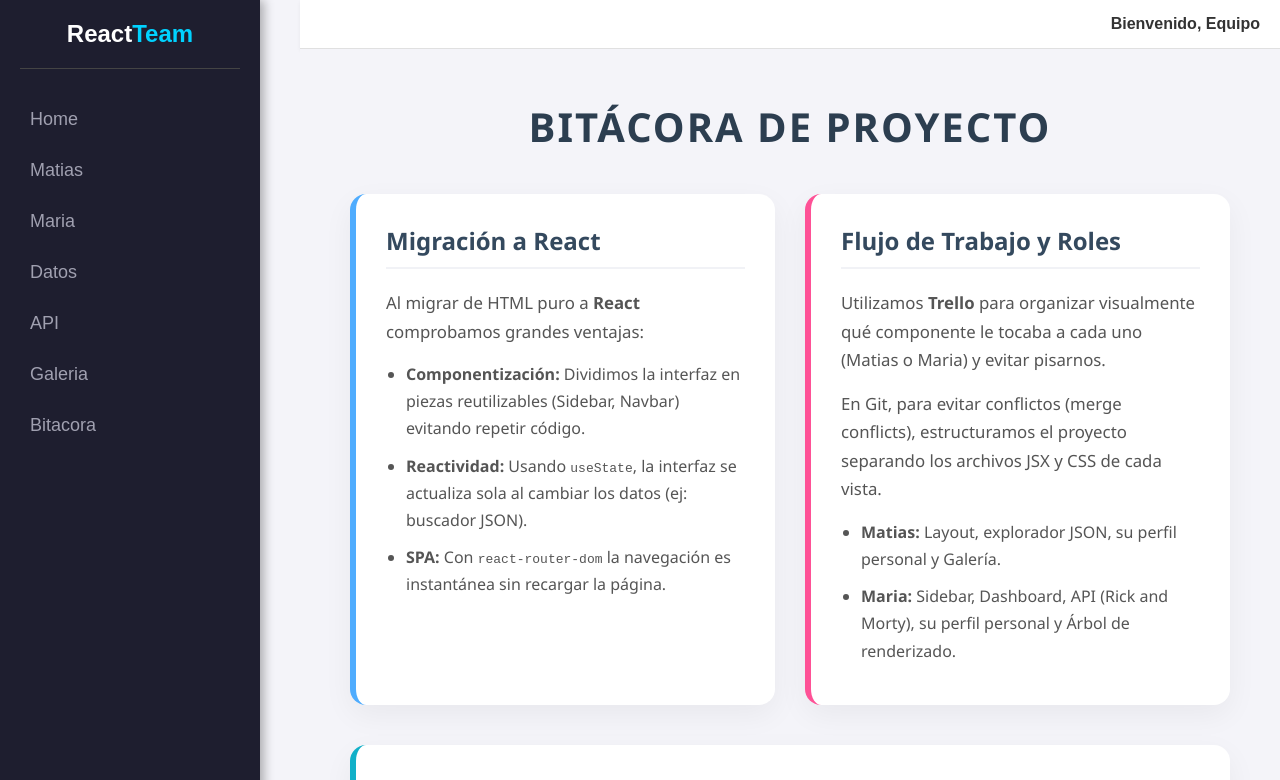
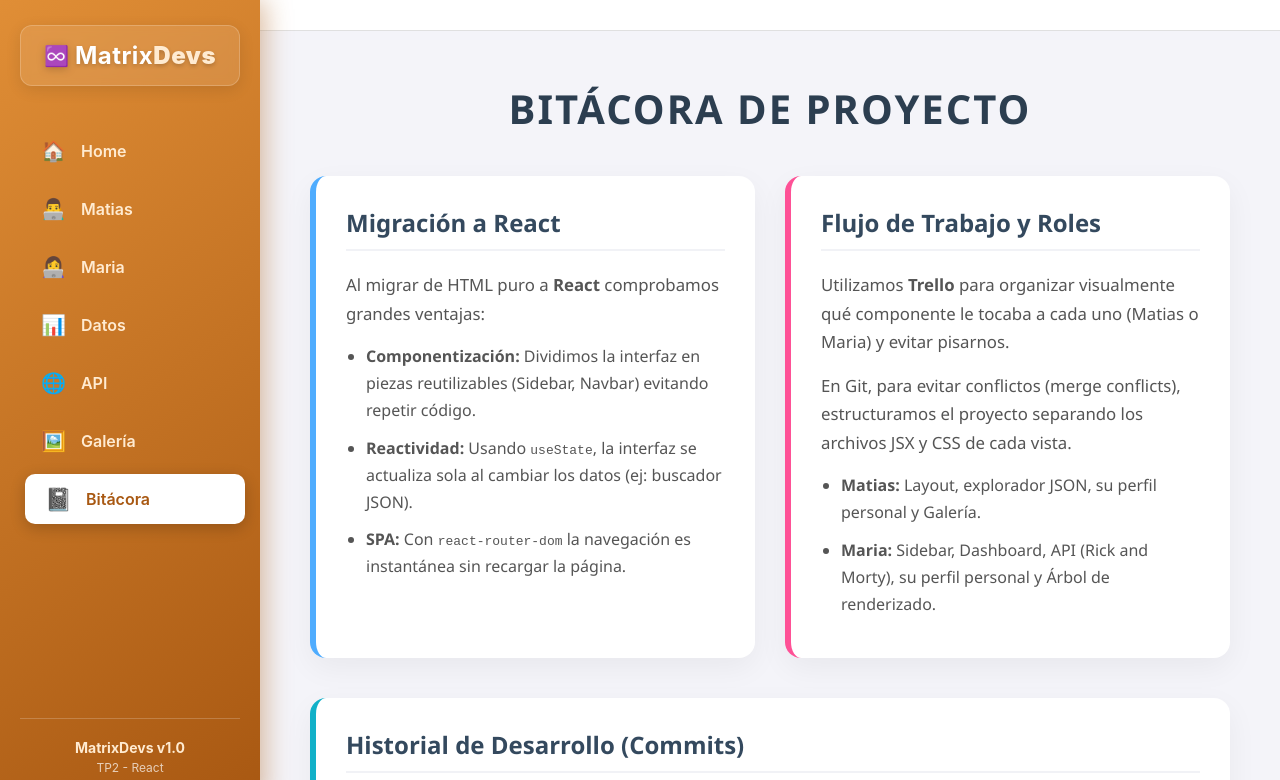
Before and after one commit to Matihp/TP2-Proyecto-React, a React (Vite) app: page /bitacora in a window 1280 px wide. Shown: the top 780 px of the page. Built offline with nearby package versions, Linux system fonts and the light colour scheme.

Commit message:
refactor layout responsiveness

```diff
--- a/src/App.jsx
+++ b/src/App.jsx
@@ -8,6 +8,7 @@ import DataExplorer from './views/DataExplorer/DataExplorer';
 import ApiIntegration from './views/ApiIntegration/ApiIntegration';
 import Bitacora from './views/Bitacora/Bitacora';
 import RenderTree from './views/RenderTree/RenderTree';
+import Gallery from './views/Gallery/Gallery';
 
 function App() {
   return (
@@ -19,7 +20,7 @@ function App() {
           <Route path="maria" element={<MariaProfile />} />
           <Route path="datos" element={<DataExplorer />} />
           <Route path="api" element={<ApiIntegration />} />
-          <Route path="galeria" element={<div>Galería vacía</div>} />
+          <Route path="galeria" element={<Gallery />} />
           <Route path="bitacora" element={<Bitacora />} />
           <Route path="arbol" element={<RenderTree />} />
         </Route>
--- a/src/components/Layout/Layout.css
+++ b/src/components/Layout/Layout.css
@@ -7,7 +7,7 @@
   display: flex;
   flex-direction: column;
   flex: 1;
-  margin-left: 300px;
+  margin-left: 260px;
 }
 
 .contenido-principal {
@@ -15,3 +15,24 @@
   flex: 1;
   background-color: #f4f4f9;
 }
+
+.fondo-oscuro {
+  display: none;
+}
+
+@media screen and (max-width: 768px) {
+  .contenedor-principal {
+    margin-left: 0;
+  }
+
+  .fondo-oscuro {
+    display: block;
+    position: fixed;
+    top: 0;
+    left: 0;
+    width: 100%;
+    height: 100%;
+    background: rgba(0, 0, 0, 0.5);
+    z-index: 99;
+  }
+}
--- a/src/components/Layout/Layout.jsx
+++ b/src/components/Layout/Layout.jsx
@@ -1,15 +1,26 @@
-import React from 'react';
+import React, { useState } from 'react';
 import { Outlet } from 'react-router-dom';
 import Sidebar from '../Sidebar/Sidebar';
 import Navbar from '../Navbar/Navbar';
 import './Layout.css';
 
 const Layout = () => {
+  const [menuAbierto, setMenuAbierto] = useState(false);
+
+  const toggleMenu = () => {
+    setMenuAbierto(!menuAbierto);
+  };
+
+  const cerrarMenu = () => {
+    setMenuAbierto(false);
+  };
+
   return (
     <div className="contenedor-layout">
-      <Sidebar />
+      <Sidebar abierto={menuAbierto} cerrar={cerrarMenu} />
+      {menuAbierto && <div className="fondo-oscuro" onClick={cerrarMenu}></div>}
       <div className="contenedor-principal">
-        <Navbar />
+        <Navbar toggleMenu={toggleMenu} />
         <main className="contenido-principal">
           <Outlet />
         </main>
--- a/src/components/Navbar/Navbar.css
+++ b/src/components/Navbar/Navbar.css
@@ -4,10 +4,37 @@
   border-bottom: 1px solid #e0e0e0;
   display: flex;
   justify-content: flex-end;
+  align-items: center;
   box-shadow: 0 2px 4px rgba(0,0,0,0.05);
+}
+
+.boton-hamburguesa {
+  display: none;
+  background: none;
+  border: none;
+  font-size: 28px;
+  cursor: pointer;
+  color: #333;
+  padding: 5px 10px;
+  border-radius: 8px;
+  transition: background 0.2s ease;
+}
+
+.boton-hamburguesa:hover {
+  background-color: #f0f0f0;
 }
 
 .texto-bienvenida {
   font-weight: bold;
   color: #333;
 }
+
+@media screen and (max-width: 768px) {
+  .navbar-superior {
+    justify-content: space-between;
+  }
+
+  .boton-hamburguesa {
+    display: block;
+  }
+}
--- a/src/components/Navbar/Navbar.jsx
+++ b/src/components/Navbar/Navbar.jsx
@@ -1,11 +1,14 @@
 import React from 'react';
 import './Navbar.css';
 
-const Navbar = () => {
+const Navbar = ({ toggleMenu }) => {
   return (
     <nav className="navbar-superior">
+      <button className="boton-hamburguesa" onClick={toggleMenu}>
+        ☰
+      </button>
       <div className="contenedor-usuario">
-        <span className="texto-bienvenida">Bienvenido, Equipo</span>
+
       </div>
     </nav>
   );
--- a/src/components/Sidebar/Sidebar.css
+++ b/src/components/Sidebar/Sidebar.css
@@ -1,32 +1,52 @@
 .sidebar {
   width: 260px;
   height: 100vh;
-  background-color: #1e1e2f;
+  background: linear-gradient(145deg, #e08e36 0%, #a85812 100%);
   position: fixed;
   top: 0;
   left: 0;
   display: flex;
   flex-direction: column;
-  padding: 20px;
-  box-shadow: 4px 0 10px rgba(0, 0, 0, 0.3);
+  padding: 25px 20px;
+  box-shadow: 5px 0 25px rgba(168, 88, 18, 0.4);
   color: white;
-  font-family: Arial, sans-serif;
+  font-family: 'Inter', system-ui, -apple-system, sans-serif;
+  z-index: 100;
 }
 
 .contenedor-logo {
-  text-align: center;
-  margin-bottom: 30px;
-  border-bottom: 1px solid #444;
-  padding-bottom: 20px;
+  display: flex;
+  align-items: center;
+  justify-content: center;
+  gap: 6px;
+  margin-bottom: 40px;
+  background: rgba(255, 255, 255, 0.1);
+  padding: 15px;
+  border-radius: 12px;
+  border: 1px solid rgba(255, 255, 255, 0.2);
+  backdrop-filter: blur(5px);
+  box-shadow: 0 4px 15px rgba(0,0,0,0.1);
+}
+
+.logo-icono {
+  font-size: 20px;
+  filter: drop-shadow(0 2px 4px rgba(0,0,0,0.2));
 }
 
 .titulo-logo {
   font-size: 24px;
   margin: 0;
+  letter-spacing: 0.5px;
+  text-shadow: 0 2px 4px rgba(0,0,0,0.2);
 }
 
 .resaltado-logo {
-  color: #00d2ff;
+  color: #ffebd1;
+  font-weight: 900;
+}
+
+.contenedor-enlaces {
+  flex: 1;
 }
 
 .lista-enlaces {
@@ -35,7 +55,7 @@
   margin: 0;
   display: flex;
   flex-direction: column;
-  gap: 10px;
+  gap: 8px;
 }
 
 .item-enlace {
@@ -43,16 +63,74 @@
 }
 
 .link-enlace {
-  display: block;
+  display: flex;
+  align-items: center;
+  gap: 15px;
   text-decoration: none;
-  color: #a0a0b0;
-  font-size: 18px;
-  padding: 10px;
-  border-radius: 5px;
-  transition: 0.3s;
+  color: #ffebd1;
+  font-size: 16px;
+  padding: 12px 20px;
+  border-radius: 10px;
+  transition: all 0.3s cubic-bezier(0.4, 0, 0.2, 1);
+  font-weight: 600;
+  border: 1px solid transparent;
+}
+
+.icono-enlace {
+  font-size: 20px;
+  transition: transform 0.3s ease;
 }
 
 .link-enlace:hover {
-  background-color: #2a2a3f;
-  color: #00d2ff;
+  background-color: rgba(255, 255, 255, 0.15);
+  color: #ffffff;
+  transform: translateX(5px);
+  border-color: rgba(255, 255, 255, 0.3);
+  box-shadow: 0 4px 12px rgba(0,0,0,0.1);
 }
+
+.link-enlace:hover .icono-enlace {
+  transform: scale(1.2);
+}
+
+.link-enlace.activo {
+  background-color: #ffffff;
+  color: #a85812;
+  box-shadow: 0 4px 15px rgba(0,0,0,0.2);
+  transform: translateX(5px);
+}
+
+.link-enlace.activo .icono-enlace {
+  transform: scale(1.1);
+}
+
+.sidebar-footer {
+  margin-top: auto;
+  padding-top: 20px;
+  border-top: 1px solid rgba(255, 255, 255, 0.2);
+  text-align: center;
+}
+
+.info-version {
+  font-size: 14px;
+  color: #ffebd1;
+  font-weight: bold;
+}
+
+.sub-info {
+  font-size: 12px;
+  color: rgba(255, 255, 255, 0.7);
+  font-weight: normal;
+  margin-top: 4px;
+}
+
+@media screen and (max-width: 768px) {
+  .sidebar {
+    transform: translateX(-100%);
+    transition: transform 0.3s ease;
+  }
+
+  .sidebar.sidebar-abierto {
+    transform: translateX(0);
+  }
+}
--- a/src/components/Sidebar/Sidebar.jsx
+++ b/src/components/Sidebar/Sidebar.jsx
@@ -1,22 +1,50 @@
 import React from 'react';
 import './Sidebar.css';
-import { Link } from 'react-router-dom';
+import { Link, useLocation } from 'react-router-dom';
 
-const Sidebar = () => {
+const Sidebar = ({ abierto, cerrar }) => {
+  const location = useLocation();
+
+  const navItems = [
+    { path: '/', name: 'Home', icon: '🏠' },
+    { path: '/matias', name: 'Matias', icon: '👨‍💻' },
+    { path: '/maria', name: 'Maria', icon: '👩‍💻' },
+    { path: '/datos', name: 'Datos', icon: '📊' },
+    { path: '/api', name: 'API', icon: '🌐' },
+    { path: '/galeria', name: 'Galería', icon: '🖼️' },
+    { path: '/bitacora', name: 'Bitácora', icon: '📓' },
+  ];
+
   return (
-    <aside className="sidebar">
+    <aside className={`sidebar ${abierto ? 'sidebar-abierto' : ''}`}>
       <div className="contenedor-logo">
-        <h2 className="titulo-logo">React<span className="resaltado-logo">Team</span></h2>
+        <div className="logo-icono">♾️</div>
+        <h2 className="titulo-logo">Matrix<span className="resaltado-logo">Devs</span></h2>
       </div>
-      <ul className="lista-enlaces">
-        <li className="item-enlace"><Link to="/" className="link-enlace">Home</Link></li>
-        <li className="item-enlace"><Link to="/matias" className="link-enlace">Matias</Link></li>
-        <li className="item-enlace"><Link to="/maria" className="link-enlace">Maria</Link></li>
-        <li className="item-enlace"><Link to="/datos" className="link-enlace">Datos</Link></li>
-        <li className="item-enlace"><Link to="/api" className="link-enlace">API</Link></li>
-        <li className="item-enlace"><Link to="/galeria" className="link-enlace">Galeria</Link></li>
-        <li className="item-enlace"><Link to="/bitacora" className="link-enlace">Bitacora</Link></li>
-      </ul>
+
+      <div className="contenedor-enlaces">
+        <ul className="lista-enlaces">
+          {navItems.map((item) => (
+            <li className="item-enlace" key={item.path}>
+              <Link
+                to={item.path}
+                className={`link-enlace ${location.pathname === item.path ? 'activo' : ''}`}
+                onClick={cerrar}
+              >
+                <span className="icono-enlace">{item.icon}</span>
+                {item.name}
+              </Link>
+            </li>
+          ))}
+        </ul>
+      </div>
+
+      <div className="sidebar-footer">
+        <div className="info-version">
+          <p>MatrixDevs v1.0</p>
+          <p className="sub-info">TP2 - React</p>
+        </div>
+      </div>
     </aside>
   );
 };
```
